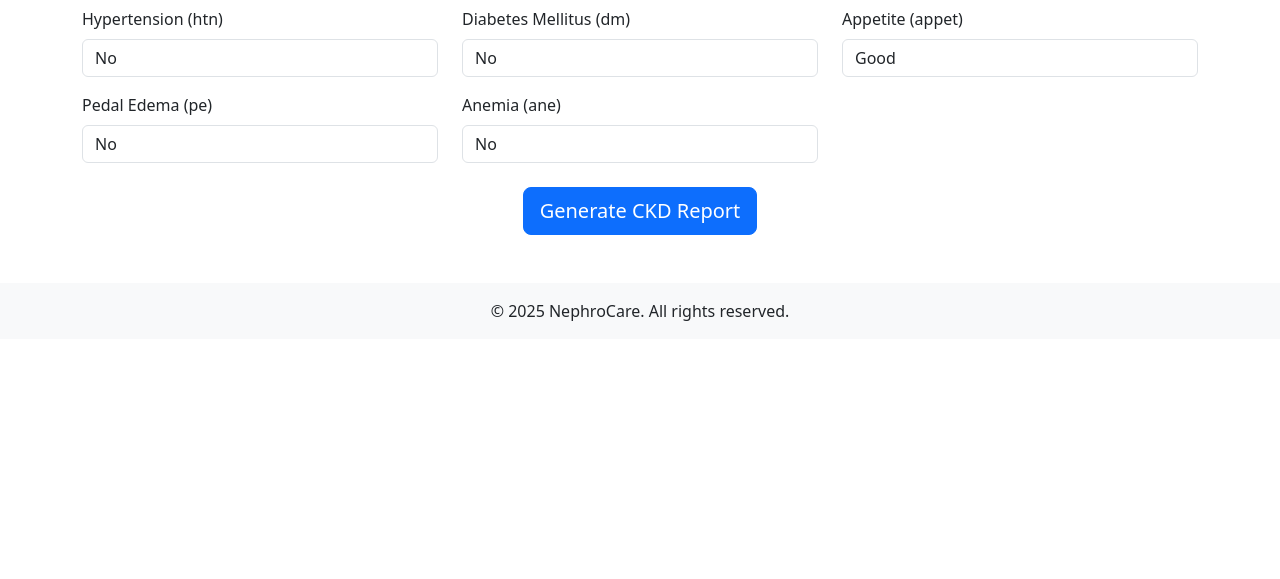
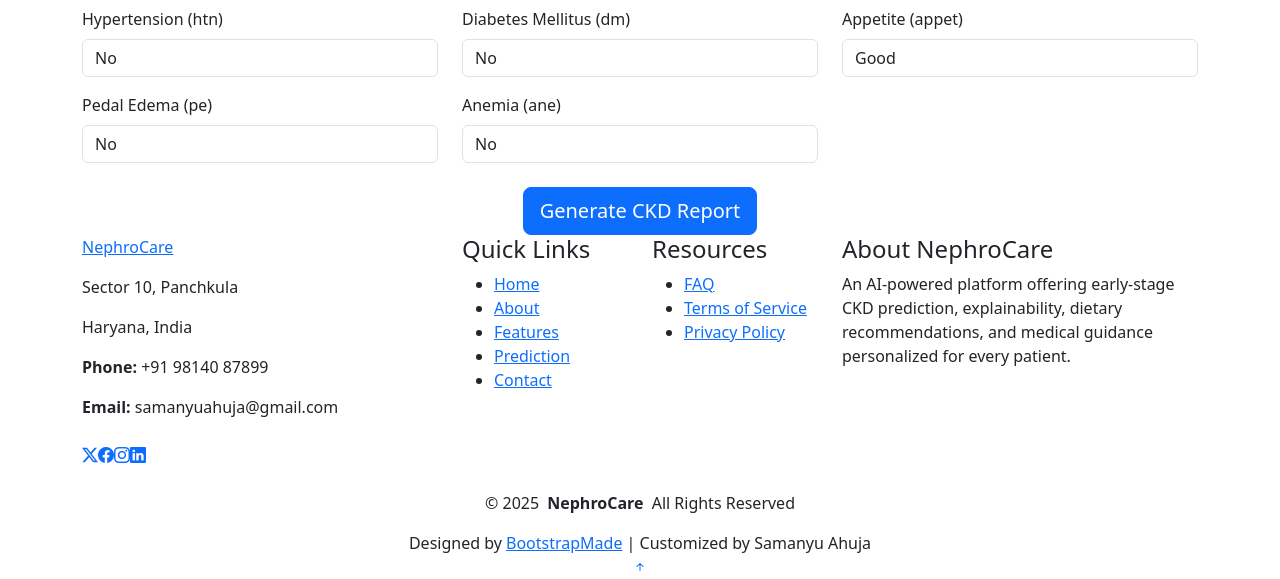
Before and after one commit to samanyuahuja/ckdinterface, a Flask app: page /diagnosis in a window 1280 px wide. Shown: the part 836-1415 px from the top of the page. Before the commit the page ends 1175 px from the top, so only its background shows below. Run offline with Flask 2, Linux system fonts and the light colour scheme; some libraries are stand-ins or nearby versions.

Commit message:
Update diagnosis.html

```diff
--- a/templates/diagnosis.html
+++ b/templates/diagnosis.html
@@ -236,9 +236,84 @@
   </section>
 </main>
 
-<footer class="bg-light text-center py-3 mt-5">
-  <p class="mb-0">&copy; 2025 NephroCare. All rights reserved.</p>
-</footer>
+  <footer id="footer" class="footer light-background">
+
+    <div class="container footer-top">
+      <div class="row gy-4">
+
+        <div class="col-lg-4 col-md-6 footer-about">
+          <a href="index.html" class="logo d-flex align-items-center">
+            <span class="sitename">NephroCare</span>
+          </a>
+          <div class="footer-contact pt-3">
+            <p>Sector 10, Panchkula</p>
+            <p>Haryana, India</p>
+            <p class="mt-3"><strong>Phone:</strong> <span>+91 98140 87899</span></p>
+            <p><strong>Email:</strong> <span>samanyuahuja@gmail.com</span></p>
+          </div>
+          <div class="social-links d-flex mt-4">
+            <a href="#"><i class="bi bi-twitter-x"></i></a>
+            <a href="#"><i class="bi bi-facebook"></i></a>
+            <a href="#"><i class="bi bi-instagram"></i></a>
+            <a href="#"><i class="bi bi-linkedin"></i></a>
+          </div>
+        </div>
+
+        <div class="col-lg-2 col-md-3 footer-links">
+          <h4>Quick Links</h4>
+          <ul>
+            <li><a href="#hero">Home</a></li>
+            <li><a href="#about">About</a></li>
+            <li><a href="#features">Features</a></li>
+            <li><a href="#predict">Prediction</a></li>
+            <li><a href="#contact">Contact</a></li>
+          </ul>
+        </div>
+
+        <div class="col-lg-2 col-md-3 footer-links">
+          <h4>Resources</h4>
+          <ul>
+            <li><a href="#faq">FAQ</a></li>
+            <li><a href="#">Terms of Service</a></li>
+            <li><a href="#">Privacy Policy</a></li>
+          </ul>
+        </div>
+
+        <div class="col-lg-4 col-md-6 footer-links">
+          <h4>About NephroCare</h4>
+          <p>An AI-powered platform offering early-stage CKD prediction, explainability, dietary recommendations, and medical guidance personalized for every patient.</p>
+        </div>
+
+      </div>
+    </div>
+
+    <div class="container copyright text-center mt-4">
+      <p>© <span>2025</span> <strong class="px-1 sitename">NephroCare</strong> <span>All Rights Reserved</span></p>
+      <div class="credits">
+        Designed by <a href="https://bootstrapmade.com/">BootstrapMade</a> | Customized by Samanyu Ahuja
+      </div>
+    </div>
+
+  </footer>
+
+  <!-- Scroll Top -->
+  <a href="#" id="scroll-top" class="scroll-top d-flex align-items-center justify-content-center">
+    <i class="bi bi-arrow-up-short"></i>
+  </a>
+
+  <!-- Preloader -->
+  <div id="preloader"></div>
+
+  <!-- Vendor JS Files -->
+  <script src="assets/vendor/bootstrap/js/bootstrap.bundle.min.js"></script>
+  <script src="assets/vendor/php-email-form/validate.js"></script>
+  <script src="assets/vendor/aos/aos.js"></script>
+  <script src="assets/vendor/glightbox/js/glightbox.min.js"></script>
+  <script src="assets/vendor/purecounter/purecounter_vanilla.js"></script>
+  <script src="assets/vendor/swiper/swiper-bundle.min.js"></script>
+
+  <!-- Main JS File -->
+  <script src="assets/js/main.js"></script>
 <script src="https://cdn.jsdelivr.net/npm/bootstrap@5.3.2/dist/js/bootstrap.bundle.min.js"></script>
 <script src="{{ url_for('static', filename='scripts.js') }}"></script>
 
```
